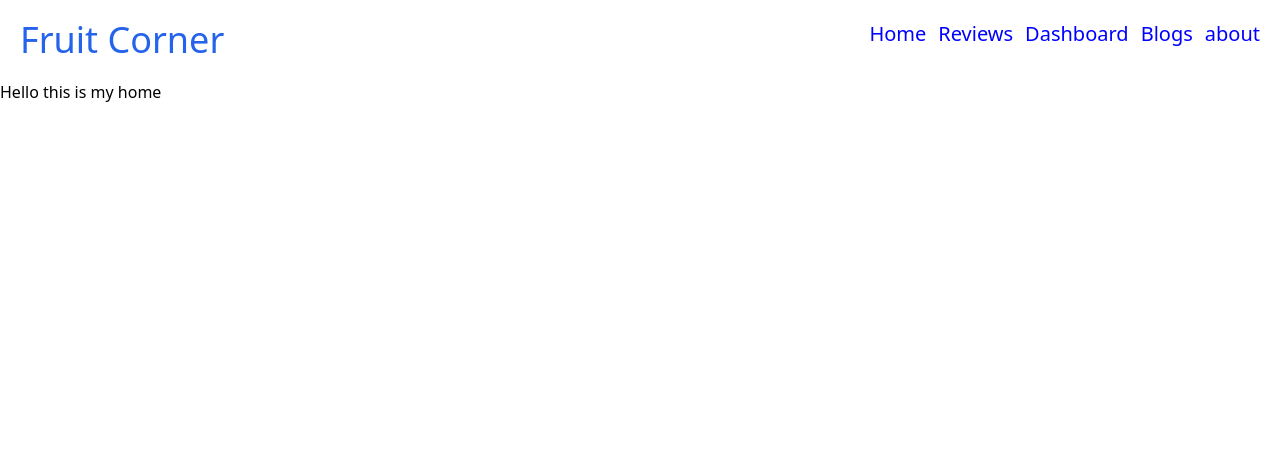
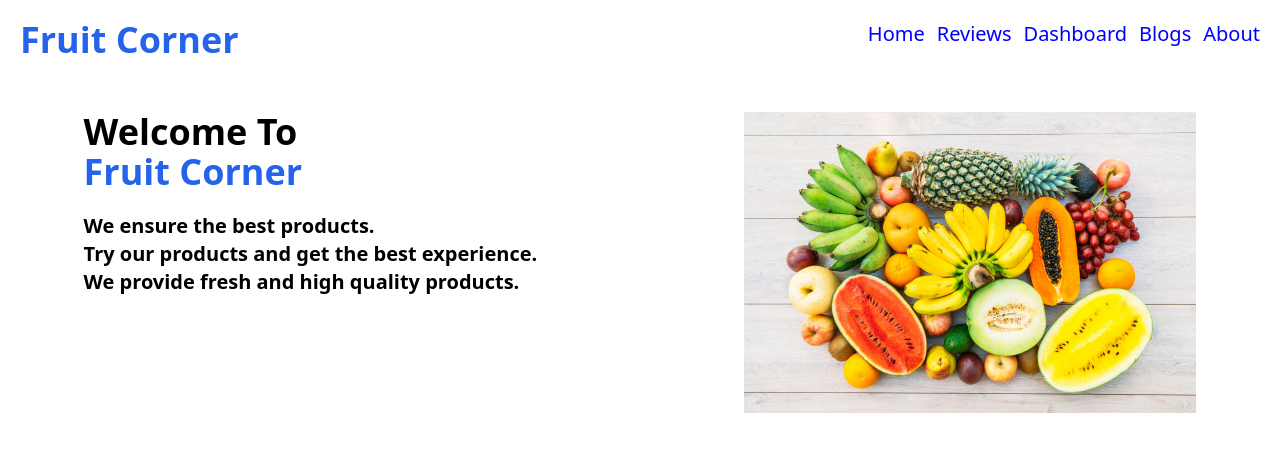
Before and after one commit to Rafiul789/fruit-corner, a React (Create React App) app: page / in a window 1280 px wide. Shown: the top 452 px of the page. Built offline with nearby package versions, Linux system fonts and the light colour scheme.

Commit message:
image and description added to the home

```diff
--- a/src/Components/Home/Home.js
+++ b/src/Components/Home/Home.js
@@ -1,10 +1,13 @@
 import React from 'react';
+import image from './fruits1.png'
 
 const Home = () => {
     return (
-        <div>
+        <div  className="flex  gap-10 justify-around  py-8" >
+            <div  > <h1 className='text-4xl font-bold'   >Welcome To <br></br> <span className='text-blue-600'>Fruit Corner</span></h1>  <p className='text-xl font-semibold py-5' > We ensure the best products. <br></br>Try our products and get the best experience. <br></br>We provide fresh and high quality products. </p>  </div>
 
-<h1>Hello this is my home</h1>
+<div> <img  className='w-25'  src={image} alt="fruits"></img>  </div>
+
 
         </div>
     );
--- a/src/Components/Navbar/Navbar.js
+++ b/src/Components/Navbar/Navbar.js
@@ -2,8 +2,8 @@ import React from 'react';
 import { NavLink } from "react-router-dom";
 const Navbar = () => {
     return (
-        <nav  className="flex  gap-2 justify-center md:justify-between  py-5 px-5">
-        <div className='text-4xl  text-blue-600'>
+        <nav  className="flex sticky   gap-2 justify-center md:justify-between  py-5 px-5">
+        <div className='text-4xl font-bold text-blue-600'>
           <h1>Fruit Corner</h1>
         </div>
         <div className='text-xl flex gap-3'>
@@ -47,7 +47,7 @@ const Navbar = () => {
 
             to='/about'
           >
-            about
+            About
           </NavLink>
         </div>
       </nav>
```
Also changed, not shown: src/Components/Home/fruits1.png (added), 1 other file (tests, documents, lock files or other folders).
